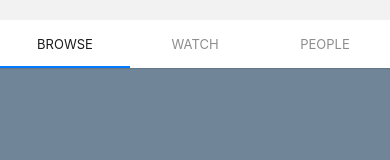
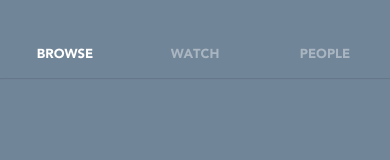
Before and after one commit to rahulnema0411/projectMPF, a React Native app: screen /Influence in a window 390 px wide. Shown: the top 160 px of the page. Built offline with nearby package versions, Linux system fonts and the light colour scheme.

Commit message:
top tab styling add

```diff
--- a/features/influence/influenceScreen.js
+++ b/features/influence/influenceScreen.js
@@ -10,7 +10,12 @@ const Tab = createMaterialTopTabNavigator();
 
 export default function Influence() {
   return (
-    <Tab.Navigator style={styles.influenceStyle}>
+    <Tab.Navigator style={styles.influenceStyle} screenOptions={({ route }) => ({
+      tabBarActiveTintColor: 'rgba(255, 255, 255, 1)',
+      tabBarInactiveTintColor: 'rgba(255, 255, 255, 0.4)',
+      tabBarItemStyle: styles.tabBarItemStyle,
+      tabBarLabelStyle: styles.tabBarLabelStyle,
+    })}>
       <Tab.Screen name="Browse" component={BrowseScreen} />
       <Tab.Screen name="Watch" component={WatchScreen} />
       <Tab.Screen name="People" component={PeopleScreen} />
@@ -21,7 +26,17 @@ export default function Influence() {
 
 const styles = StyleSheet.create({
   influenceStyle: {
-      justifyContent: 'center',
-      paddingTop: 20
+    justifyContent: 'center',
+    paddingTop: 30,
+    backgroundColor: '#718598',
+  },
+  tabBarItemStyle: {
+    backgroundColor: '#718598',
+  },
+  tabBarLabelStyle: {
+    fontFamily: 'Avenir_Black',
+  },
+  tabBarIndicatorStyle: {
+    color: '#E9DA96'
   }
 });
--- a/features/influence/influenceSub/browseScreen.js
+++ b/features/influence/influenceSub/browseScreen.js
@@ -44,7 +44,6 @@ const styles = StyleSheet.create({
       flex: 1,
       justifyContent: 'center',
       backgroundColor: '#718598',
-      paddingTop: 40
   },
   headerStyle: {
     fontSize: 24,
```
